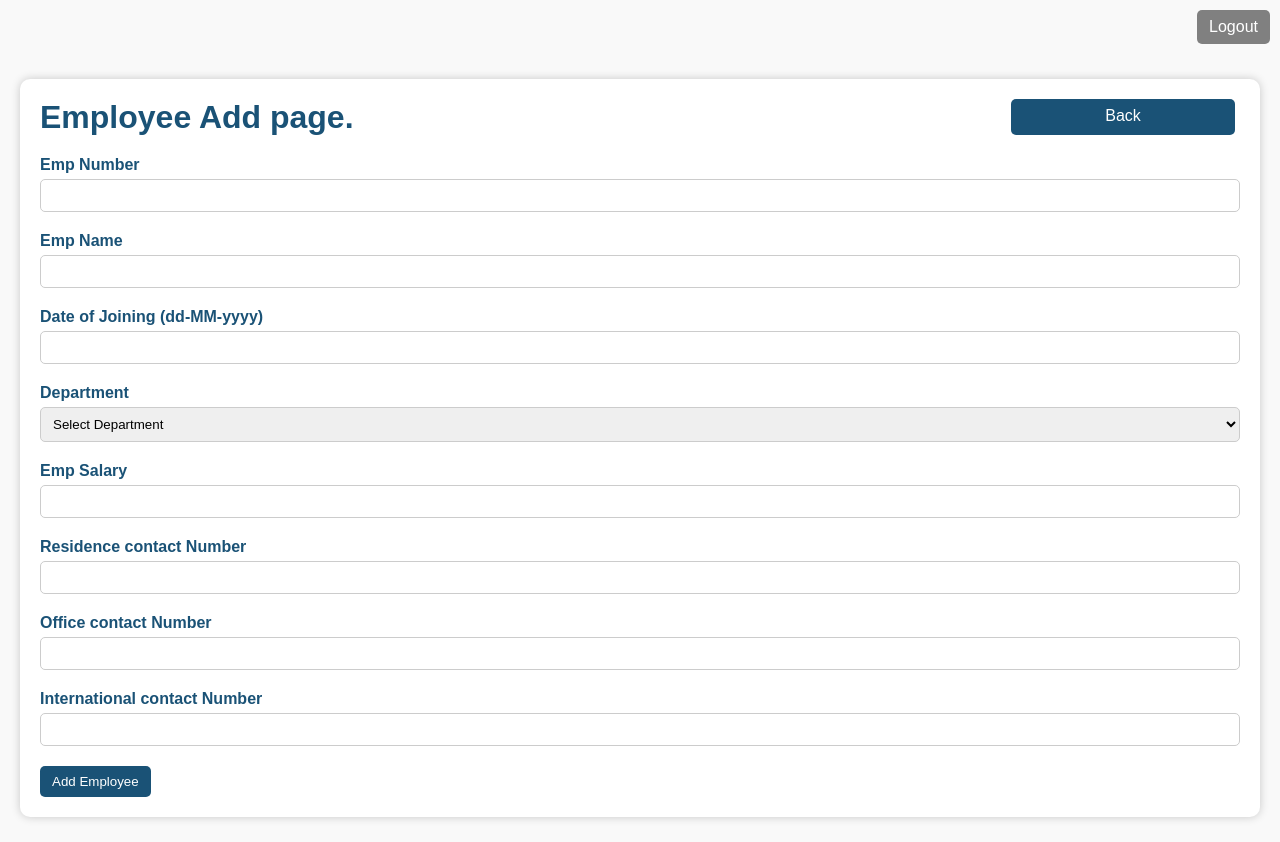
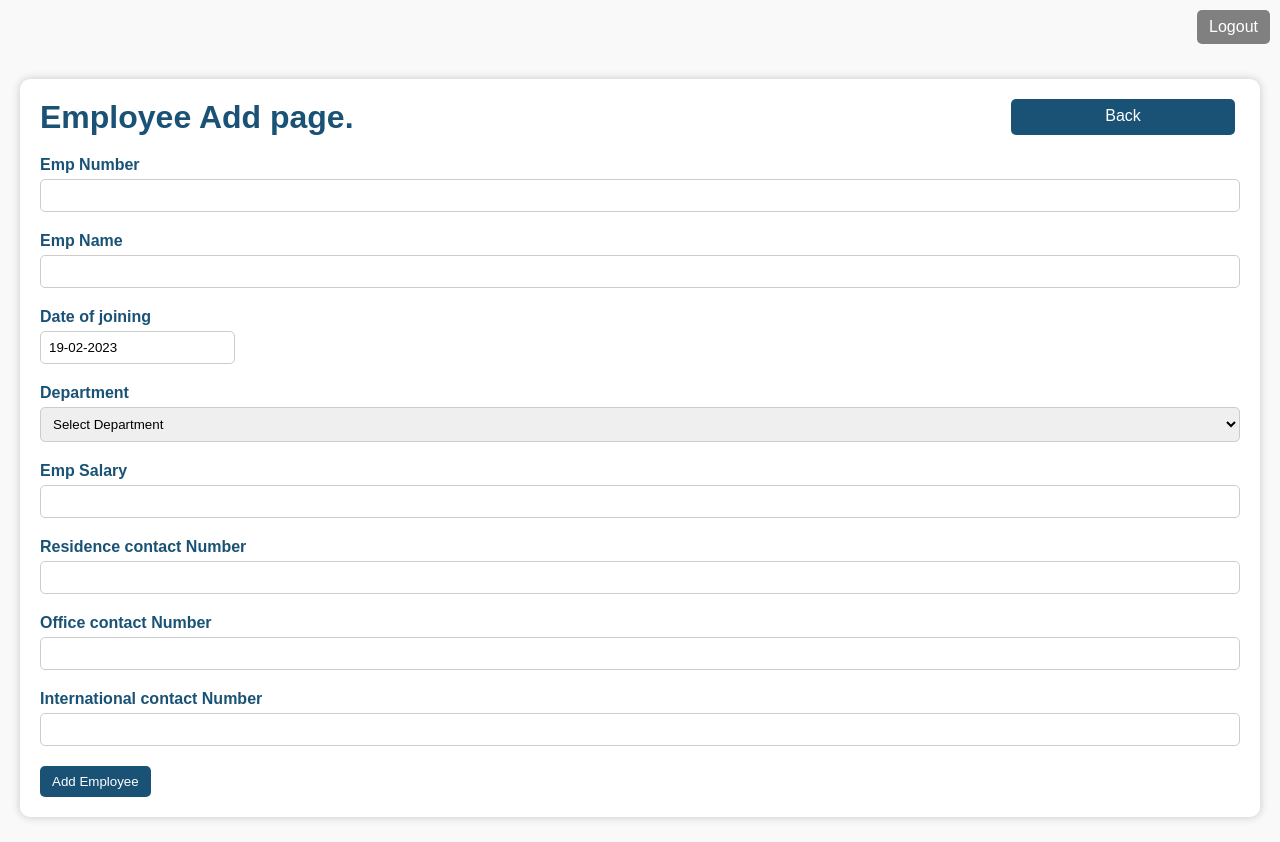
Before and after one commit to noushadbm/react-employee-mgmnt, a React (Create React App) app: page /add in a window 1280 px wide. Built offline with nearby package versions, Linux system fonts and the light colour scheme.

Commit message:
Added date picker

```diff
--- a/package.json
+++ b/package.json
@@ -9,6 +9,7 @@
     "crypto": "^1.0.1",
     "crypto-browserify": "^3.12.0",
     "react": "^18.2.0",
+    "react-datepicker": "^4.10.0",
     "react-dom": "^18.2.0",
     "react-router-dom": "^6.8.1",
     "react-scripts": "5.0.1",
--- a/src/components/common/Util.js
+++ b/src/components/common/Util.js
@@ -8,4 +8,12 @@ const getNameForValue = (value, array) => {
   }
 };
 
-export { getNameForValue };
+const getFormatedDate = (date) => {
+  const dateNumber = date.getDate();
+  const monthNumber = date.getMonth() + 1;
+  return `${dateNumber < 10 ? "0" + dateNumber : dateNumber}-${
+    monthNumber < 10 ? "0" + monthNumber : monthNumber
+  }-${date.getFullYear()}`;
+};
+
+export { getNameForValue, getFormatedDate };
--- a/src/components/pages/AddEditPage/EmployeeAddEditPage.jsx
+++ b/src/components/pages/AddEditPage/EmployeeAddEditPage.jsx
@@ -5,10 +5,14 @@ import MainHeading from "../../atoms/MainHeading/MainHeading";
 import Input from "../../atoms/Input/Input";
 import Select from "../../atoms/Select/Select";
 import SubmitButton from "../../atoms/Button/SubmitButton";
+import { getFormatedDate } from "../../common/Util";
 import { DEPARTMENT_OPTIONS } from "../../common/Constants";
 
 import { ToastContainer, toast } from "react-toastify";
 import "react-toastify/dist/ReactToastify.css";
+
+import DatePicker from "react-datepicker";
+import "react-datepicker/dist/react-datepicker.css";
 
 const EmployeeAddEditPage = (props) => {
   const departments = [
@@ -21,12 +25,13 @@ const EmployeeAddEditPage = (props) => {
   const [employeeNumber, setEmployeeNumber] = useState();
   const [employeeName, setEmployeeName] = useState();
   const [employeeDept, setEmployeeDept] = useState();
-  const [employeeDateOfJoining, setEmployeeDateOfJoining] = useState();
+  //const [employeeDateOfJoining, setEmployeeDateOfJoining] = useState();
   const [sal, setSal] = useState();
 
   const [resNumber, setResNumber] = useState();
   const [officeNumber, setOfficeNumber] = useState();
   const [intlNumber, setIntlNumber] = useState();
+  const [dateOfJoining, setDateOfJoining] = useState(new Date());
   useEffect(() => {
     console.log("state:", state);
     // setEmployeeName(state?.employee?.name);
@@ -45,10 +50,6 @@ const EmployeeAddEditPage = (props) => {
 
   const onDepartmentChange = (value) => {
     setEmployeeDept(value);
-  };
-
-  const onDateOfJoiningChange = (value) => {
-    setEmployeeDateOfJoining(value);
   };
 
   const onSalChange = (val) => {
@@ -71,7 +72,7 @@ const EmployeeAddEditPage = (props) => {
     setEmployeeNumber("");
     setEmployeeName("");
     setEmployeeDept("");
-    setEmployeeDateOfJoining(null);
+    setDateOfJoining(new Date());
     setSal();
     setResNumber();
     setOfficeNumber();
@@ -83,10 +84,11 @@ const EmployeeAddEditPage = (props) => {
     console.log("About to submit");
 
     const callCreateUserApi = async () => {
+      console.log("dateOfJoining:", getFormatedDate(dateOfJoining));
       const requestBody = {
         empName: employeeName,
         empNumber: +employeeNumber,
-        dateOfJoining: employeeDateOfJoining,
+        dateOfJoining: getFormatedDate(dateOfJoining),
         department: employeeDept,
         salary: sal && +sal,
         contactInfos: [
@@ -120,8 +122,11 @@ const EmployeeAddEditPage = (props) => {
           ref.current.reset();
           toast("Employee Record succesfully created!", { type: "success" });
         } else {
-          console.log("response:", response);
-          toast("Failed to create employee record!", { type: "error" });
+          response.text().then((text) => {
+            const errorMsgBody = JSON.parse(text);
+            console.log("response:", errorMsgBody.message);
+            toast(errorMsgBody.message, { type: "error" });
+          });
         }
       })
       .catch((error) => {
@@ -155,13 +160,13 @@ const EmployeeAddEditPage = (props) => {
           pattern="[A-Za-z ]*"
           maxLength={100}
         />
-        <Input
+        <label htmlFor="dateOfJoining">Date of joining</label>
+        <DatePicker
           name="dateOfJoining"
-          displayLabel="Date of Joining (dd-MM-yyyy)"
-          required={false}
-          value={employeeDateOfJoining}
-          onChange={onDateOfJoiningChange}
-          maxLength={10}
+          selected={dateOfJoining}
+          onChange={(date) => setDateOfJoining(date)}
+          dateFormat="dd-MM-yyyy"
+          dateFormatCalendar="dd-MM-yyyy"
         />
         <Select
           name="department"
@@ -209,7 +214,6 @@ const EmployeeAddEditPage = (props) => {
           maxLength={20}
         />
         <SubmitButton>Add Employee</SubmitButton>
-
       </form>
       <ToastContainer />
     </div>
```
Also changed, not shown: 1 other file (tests, documents, lock files or other folders).
